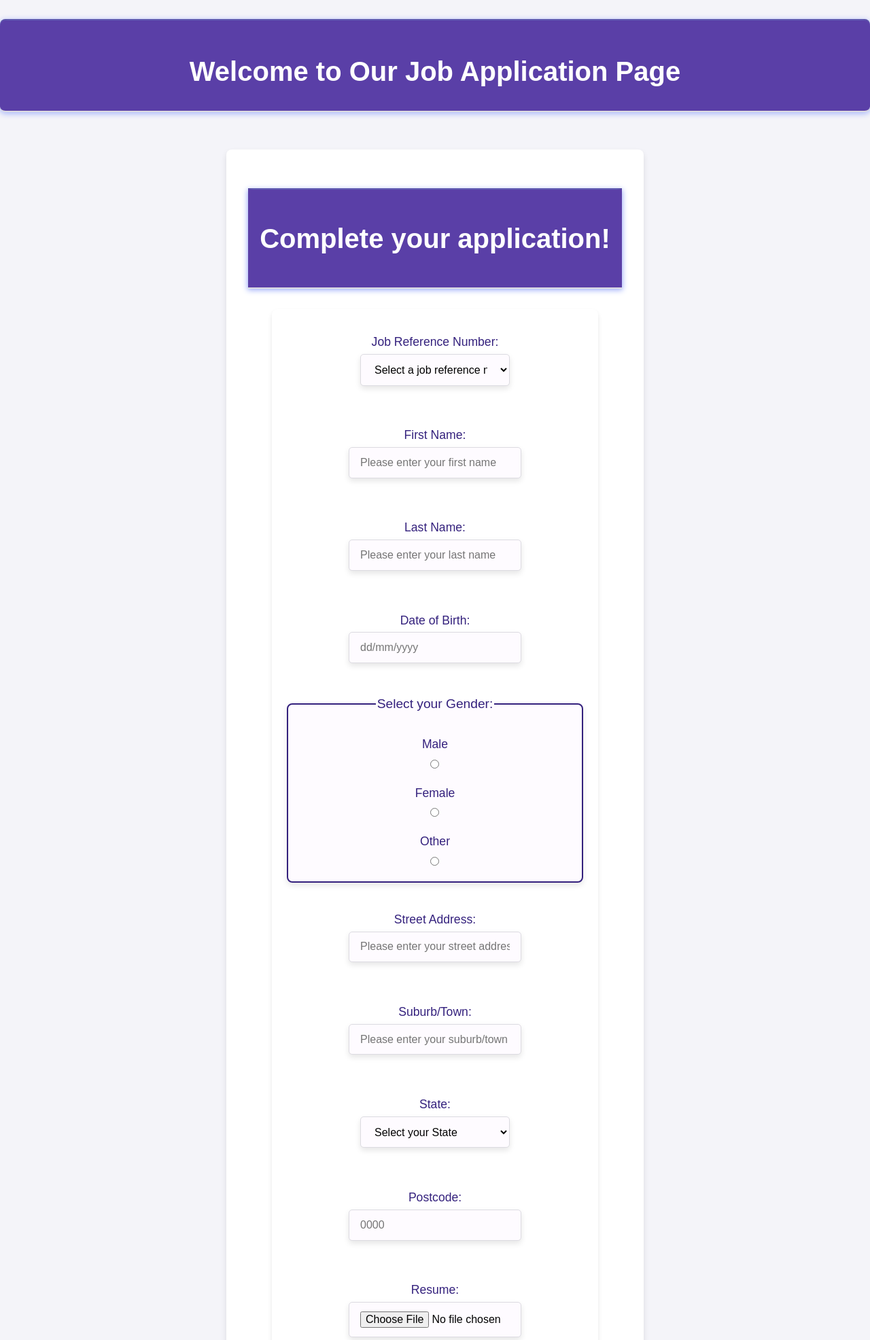
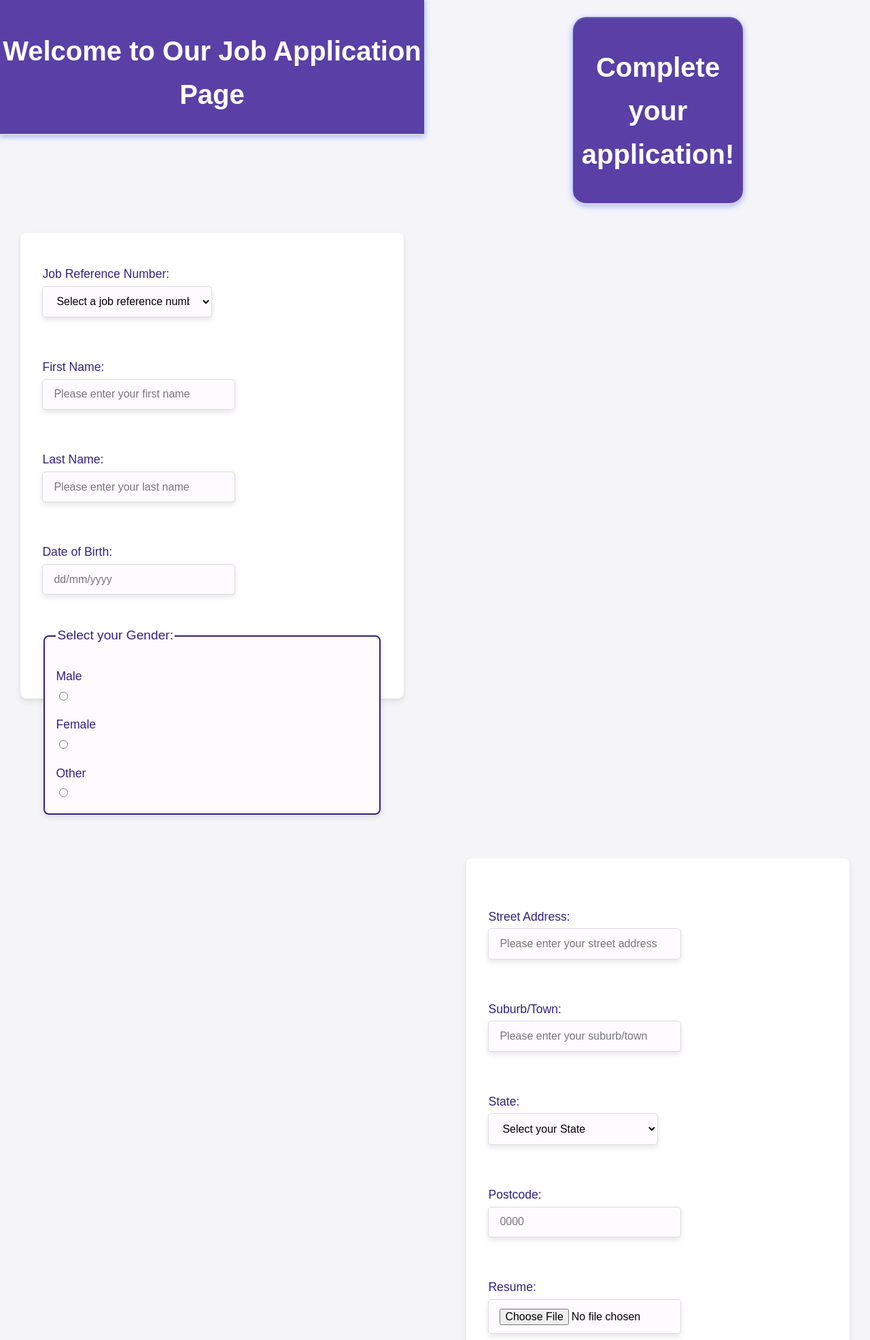
Before and after one commit to Muyheak/Group-Assignment, a PHP site: page /project1/apply.html in a window 1280 px wide. Shown: the top 1972 px of the page at 68% size. Run offline with PHP 8.4, Linux system fonts and the light colour scheme.

Commit message:
continer2

```diff
--- a/project1/apply.html
+++ b/project1/apply.html
@@ -12,10 +12,8 @@
             <h1>Welcome to Our Job Application Page</h1>
         </header><br>
     </div>
+            <h1 class="header-complete">Complete your application!</h1>
    <div class="container">
-        <h1 class="header-apply">Complete your application!</h1>
-        <form action="submit.php" method="post">
-
             <label for="JBREF">Job Reference Number: </label>
                 <select name="job_ref-number" id="job_ref_number" required>
                     <option value="" disabled selected>Select a job reference number</option>
@@ -47,7 +45,8 @@
                     <br>
                 </div>
             </fieldset>
-
+        </div class="container"><br><br>
+        <div class="container2">
             <div><br>
             <label for="Street">Street Address: </label>
             <input type="text" id="Street" name="Street" maxlength="50" placeholder="Please enter your street address" required><br><br>
@@ -80,6 +79,7 @@
 
             <label for="phone">Phone Number: </label>
             <input type="tel" id="phone" name="phone" pattern="(\d\s?){8,12}$" placeholder="0000000000" required><br><br>
+        </div class="container2">
 
             <fieldset>
                 <legend>Technical Skills: </legend>
--- a/styles/style.css
+++ b/styles/style.css
@@ -1,6 +1,9 @@
 
 /* General Container */
 body {
+    display: grid;
+    grid-template-columns: 1fr 1fr;
+    gap: 2em;
     font-family: Arial, sans-serif;
     background-color: #fefbff;
     margin: 0;
@@ -8,6 +11,7 @@ body {
   }
 
   .container {
+    grid-column: 1;
     width: 80%;
     max-width: 550px;
     margin: 0 auto;
@@ -16,10 +20,40 @@ body {
     border-radius: 8px;
     box-shadow: rgba(0, 0, 0, 0.1) 0px 4px 8px;
     height: 70%;
+    text-align: left;
+  }
+
+  .container2 {
+    grid-column: 2;
+    width: 80%;
+    max-width: 550px;
+    margin: 0 auto;
+    padding: 2em;
+    background-color: #fff;
+    border-radius: 8px;
+    box-shadow: rgba(0, 0, 0, 0.1) 0px 4px 8px;
+    height: 70%;
+    text-align: left;
+  }
+
+  .header-apply {
+    margin-top: 0;
+    background-color: #5A3FA7;
+    padding: 1em 0;
+    border-radius: 0px;
+    border-bottom: 2px solid #dcdbe1;
+    box-shadow: 0px 1px 8px 1px #9faef9,
+                0px 2px 0px 0px #fafcfe,
+                0px -2px 0px 0px #34217d;
     text-align: center;
+    height: max-content;
+    color: white;
   }
-  .header-apply {
+  .header-complete {
+    border-radius: 20px;
     background-color: #5A3FA7;
+    margin-right: 30%;
+    margin-left: 30%;
     padding: 1em 0;
     border-bottom: 2px solid #dcdbe1;
     box-shadow: 0px 1px 8px 1px #9faef9,
```
